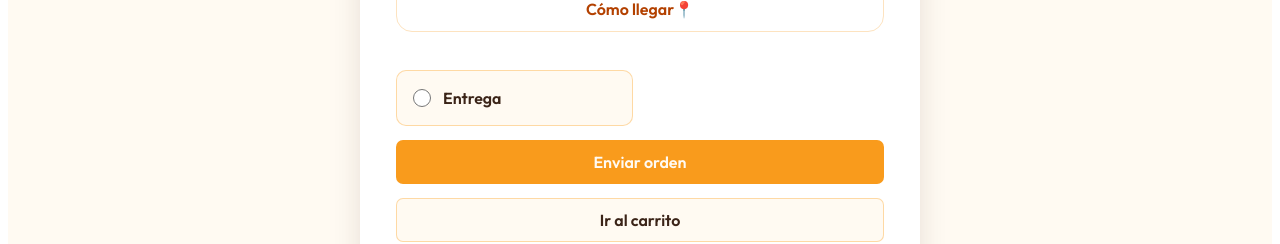
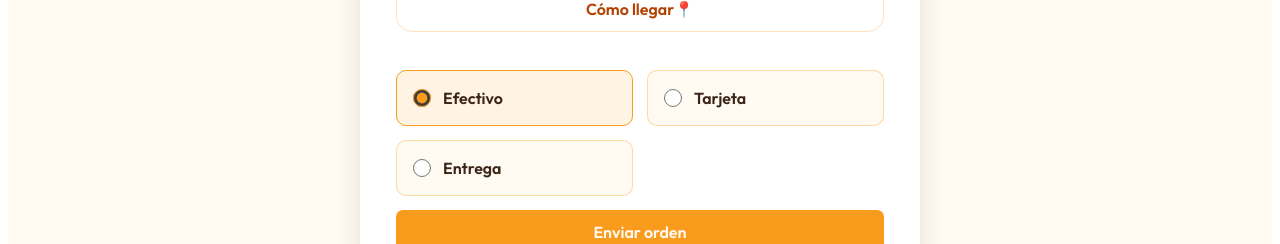
Before and after one commit to mariamendozax/project-isla-frontend, a React (Vite) app in the folder App/: page /checkout in a window 1280 px wide. Shown: the part 576-820 px from the top of the page. Built offline with nearby package versions, Linux system fonts and the light colour scheme.

Commit message:
fix payment

```diff
--- a/App/src/components/Checkout.jsx
+++ b/App/src/components/Checkout.jsx
@@ -13,6 +13,7 @@ function Checkout({ lang, cartItems }) {
   const [errorUbicacion, setErrorUbicacion] = useState("");
   const navigate = useNavigate();
   const [aviso, setAviso] = useState("");
+  const [pago, setPago] = useState("efectivo");
   const t = textos[lang];
 
   const total = cartItems.reduce((sum, item) => sum + item.precio, 0);
@@ -20,6 +21,7 @@ function Checkout({ lang, cartItems }) {
   const nombreValido = nombre.trim().length >= 3;
   const faltanDatos =
     !nombreValido || (modo === "entrega" && !direccion.trim() && !coords);
+  const pagoFinal = modo === "entrega" ? "efectivo" : pago;
 
   const ZONA_ENTREGA = {
     latMax: 21.259818192336063, // norte
@@ -72,7 +74,7 @@ function Checkout({ lang, cartItems }) {
         ? `Ubicación: https://maps.google.com/?q=${coords.lat},${coords.lng}`
         : "",
       `Nombre: ${nombre.trim()}`,
-      "Pago: efectivo",
+      `Pago: ${pagoFinal === "tarjeta" ? "Tarjeta" : "Efectivo"}`,
     ]
       .filter((line) => line !== "" || true)
       .join("\n");
@@ -140,7 +142,27 @@ function Checkout({ lang, cartItems }) {
           />
           {t.pickup}
         </label>
-        {modo === "recoger" && <PickupMap lang={lang} />}
+        {modo === "recoger" && (
+          <>
+            <PickupMap lang={lang} />
+            <label>
+              <input
+                type="radio"
+                checked={pago === "efectivo"}
+                onChange={() => setPago("efectivo")}
+              />
+              {t.cash}
+            </label>
+            <label>
+              <input
+                type="radio"
+                checked={pago === "tarjeta"}
+                onChange={() => setPago("tarjeta")}
+              />
+              {t.card}
+            </label>
+          </>
+        )}
 
         <label>
           <input
@@ -152,6 +174,7 @@ function Checkout({ lang, cartItems }) {
         </label>
         {modo === "entrega" && (
           <>
+            <p>{t.cashOnly}</p>
             <input
               value={direccion}
               onChange={(e) => setDireccion(e.target.value)}
--- a/App/src/data/data.js
+++ b/App/src/data/data.js
@@ -39,6 +39,9 @@ export const textos = {
     nameError: "Ingresa un nombre con al menos 3 letras",
     addressError: "Dirección inválida",
     outOfZone: "Fuera del área de rango",
+    card: "Tarjeta",
+    cash: "Efectivo",
+    cashOnly: "*Sólo efectivo",
   },
   en: {
     titulo: "México Lindo Isla",
@@ -68,6 +71,9 @@ export const textos = {
     nameError: "Enter a name with at least 3 letters",
     addressError: "Invalid address",
     outOfZone: "Out of range",
+    card: "Card",
+    cash: "Cash",
+    cashOnly: "*Cash only",
   },
 };
 
```
